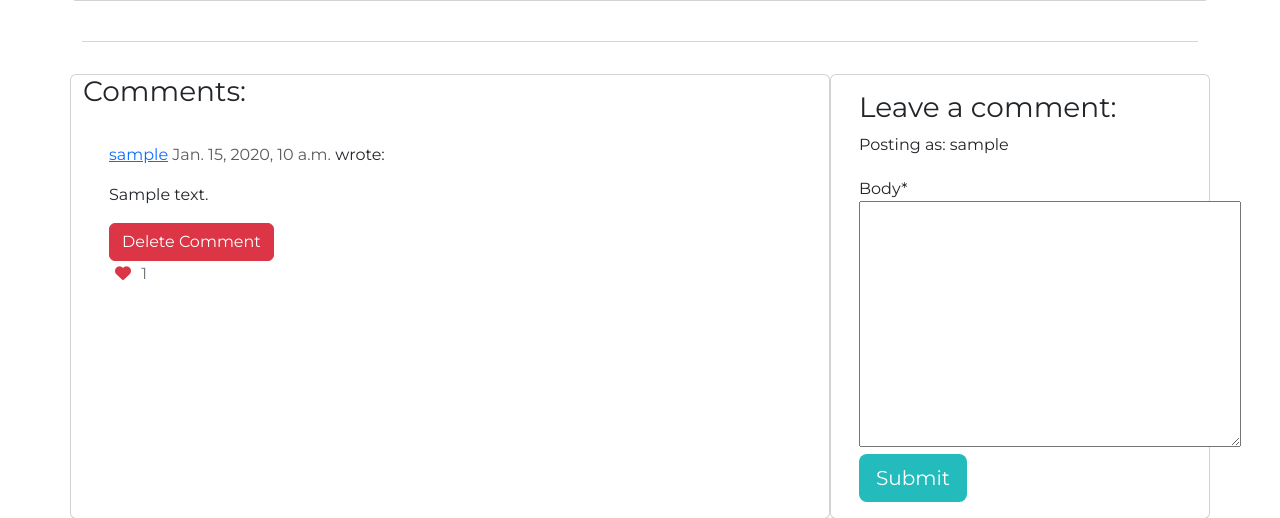
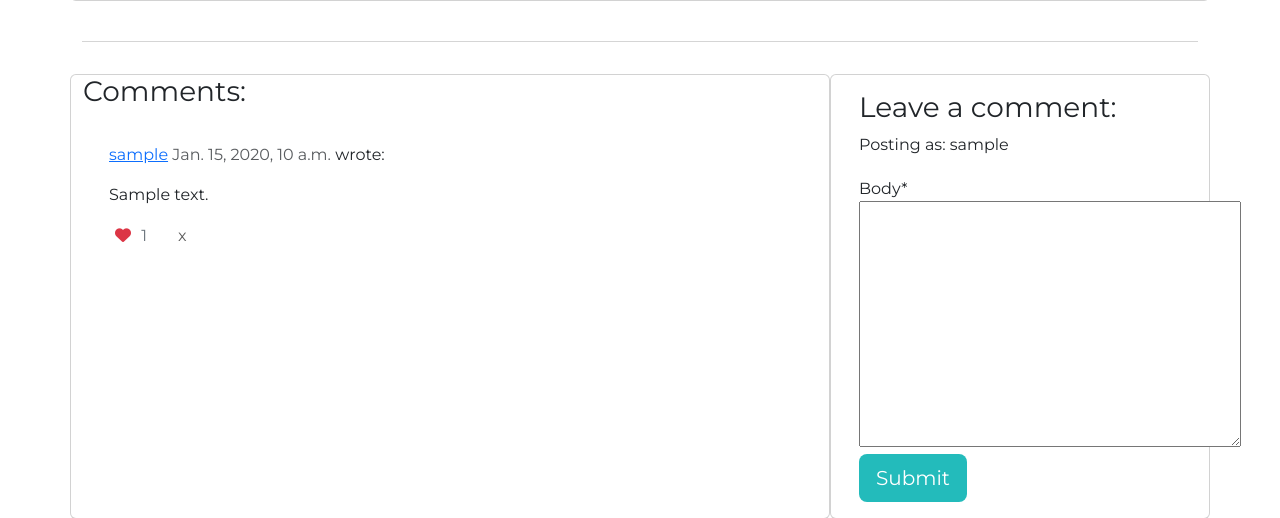
Before and after one commit to Sean-OBrien95/veg-life, a Django app: a page that uses templates/post_detail.html in a window 1280 px wide. Shown: the part 497-1015 px from the top of the page. Run offline with Django 3.2, Linux system fonts and the light colour scheme; a user stored in the database is signed in; tables that the repository leaves empty hold one stand-in row (values such as "Sample post"); parts of the project's set-up code (start-up, migrations or seed data) failed here and were passed over; some libraries are stand-ins or nearby versions.

Commit message:
Add styling to comment delete button

```diff
--- a/static/css/style.css
+++ b/static/css/style.css
@@ -207,3 +207,21 @@ h1 {
 .profile-btn {
     width: auto;
 }
+
+.comment-delete {
+    background-color: white;
+    color: #595959;
+    border: none;
+    transition-duration: 0.3s;
+    margin-left: 25px;
+}
+
+.comment-delete:hover {
+    color: red;
+    cursor: pointer;
+}
+
+.button-container {
+    display: flex;
+    align-items: center;
+}
--- a/templates/post_detail.html
+++ b/templates/post_detail.html
@@ -93,7 +93,7 @@
         </div>
     </div>
     <div class="row">
-        <div class="col-md-8 card mb-4  mt-3 ">
+        <div class="col-md-8 card mb-4 mt-3 ">
             <h3>Comments:</h3>
             <div class="card-body">
                 {% for comment in comments %}
@@ -109,13 +109,7 @@
                         </span> wrote:
                     </p>
                     {{ comment.body | linebreaks }}
-                    {% if request.user == comment.commentor %}
-                    <form action="{% url 'delete_comment' comment.id %}" method="post">
-                        {% csrf_token %}
-                        <button type="submit" class="btn btn-danger">Delete Comment</button>
-                    </form>
-                    {% endif %}
-
+                    <div class="button-container">
                         <form action="{% url 'like_comment' comment.id %}" method="post">
                             {% csrf_token %}
                             <button type="submit" class="btn-like">
@@ -127,12 +121,19 @@
                             </button>
                             <span class="text-secondary">{{ comment.likes.count }}</span>
                         </form>
+
+                        <form action="{% url 'delete_comment' comment.id %}" method="post">
+                            {% csrf_token %}
+                            <button type="submit" class="comment-delete">x</button>
+                        </form>
+                    </div>
+
                 </div>
                 {% endfor %}
 
             </div>
         </div>
-        <div class="col-md-4 card mb-4  mt-3 ">
+        <div class="col-md-4 card mb-4 mt-3 ">
             <div class="card-body">
                 {% if commented %}
                 <div class="alert alert-success" role="alert">
```
Lines whose indentation alone changed are shown as unchanged.
